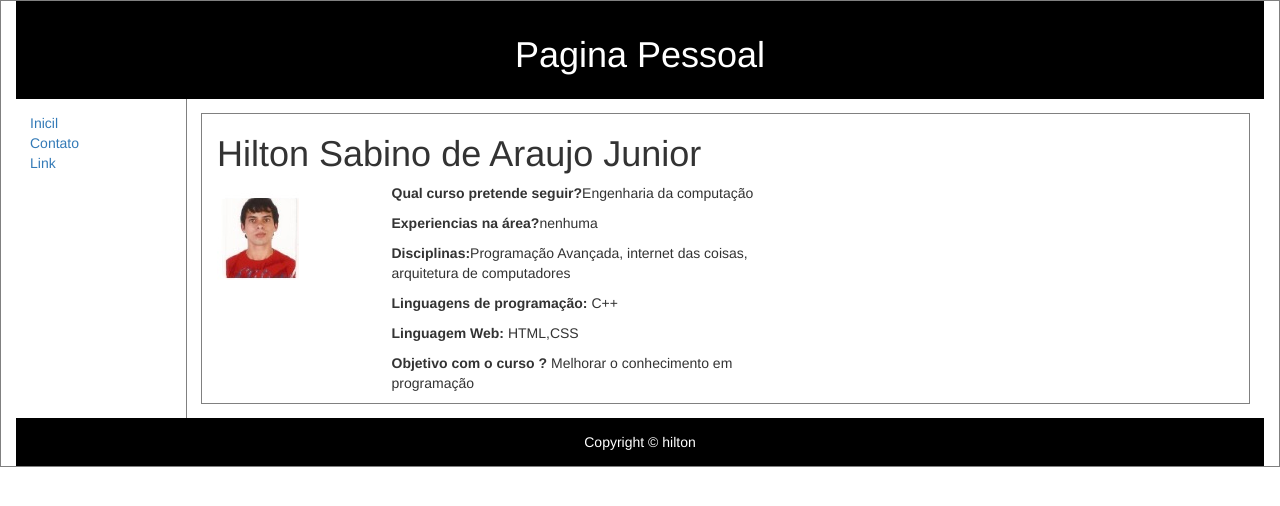
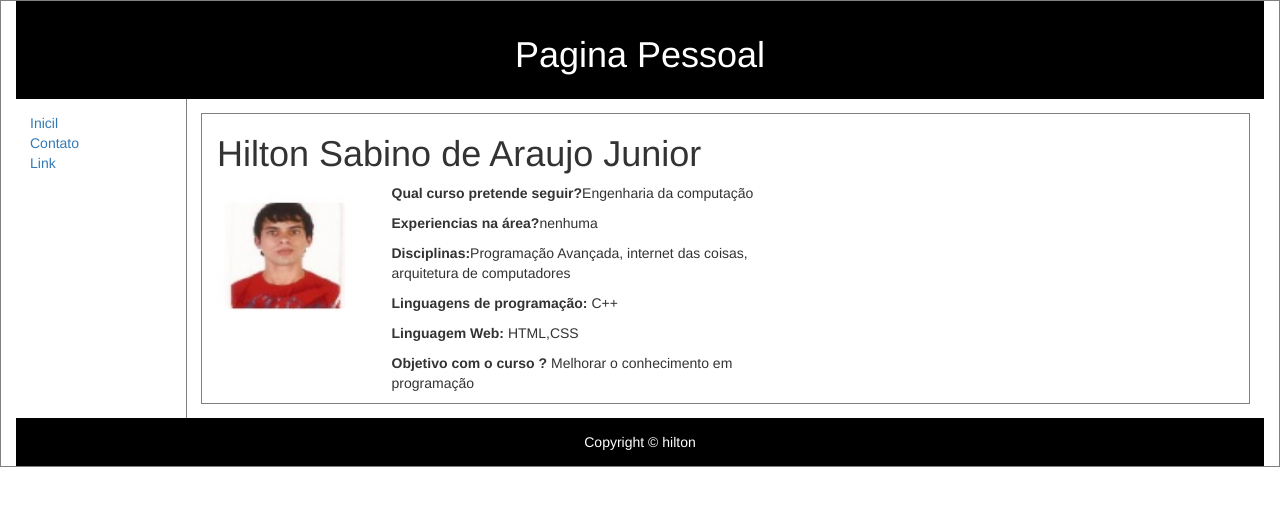
Before and after one commit to hiltonjr/hiltonjr.github.io, a plain HTML site: page Paginaprofissional.html in a window 1280 px wide. Drawn offline with nearby package versions, Linux system fonts and the light colour scheme.

Commit message:
Update Paginaprofissional.html
edit foto

```diff
--- a/Paginaprofissional.html
+++ b/Paginaprofissional.html
@@ -66,7 +66,7 @@ article {
   <h1>Hilton Sabino de Araujo Junior</h1>
     <div class="row">
       <div class="col-sm-2">
-        <img src="hiltonjr.github.io/imag/Image.jpg">
+        <img src="hiltonjr.github.io/imag/Image.jpg" style="width:128px;height:128px;">
       </div>
       <div class="col-sm-5">
         <p><b>Qual curso pretende seguir?</b>Engenharia da computação</p>
```
